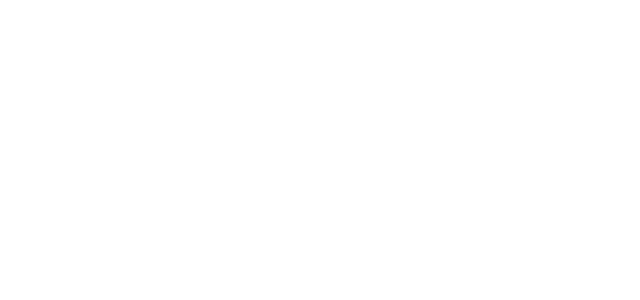
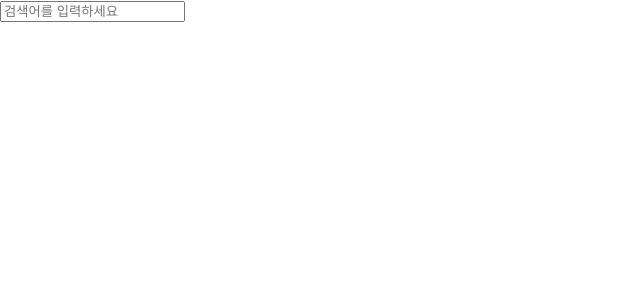
Before and after one commit to kimava/searchbar, a React (Create React App) app: page / in a window 1280 px wide. Shown: the top 300 px of the page, without its empty margins (0-640 px from the left). Built offline with nearby package versions, Linux system fonts and the light colour scheme.

Commit message:
set up search page and component

```diff
--- a/src/App.js
+++ b/src/App.js
@@ -1,4 +1,5 @@
 import { useState, useEffect } from 'react';
+import Search from './pages/search.jsx';
 
 function App({ client }) {
   const [data, setData] = useState([]);
@@ -10,7 +11,11 @@
       .catch(console.log);
   }, [client]);
 
-  return <div></div>;
+  return (
+    <div>
+      <Search />
+    </div>
+  );
 }
 
 export default App;
--- /dev/null
+++ b/src/components/searchBar.jsx
@@ -0,0 +1,11 @@
+import React from 'react';
+
+function SearchBar() {
+  return (
+    <div>
+      <input placeholder='검색어를 입력하세요' />
+    </div>
+  );
+}
+
+export default SearchBar;
--- /dev/null
+++ b/src/pages/search.jsx
@@ -0,0 +1,12 @@
+import React from 'react';
+import SearchBar from '../components/searchBar';
+
+function Search() {
+  return (
+    <div>
+      <SearchBar />
+    </div>
+  );
+}
+
+export default Search;
```
